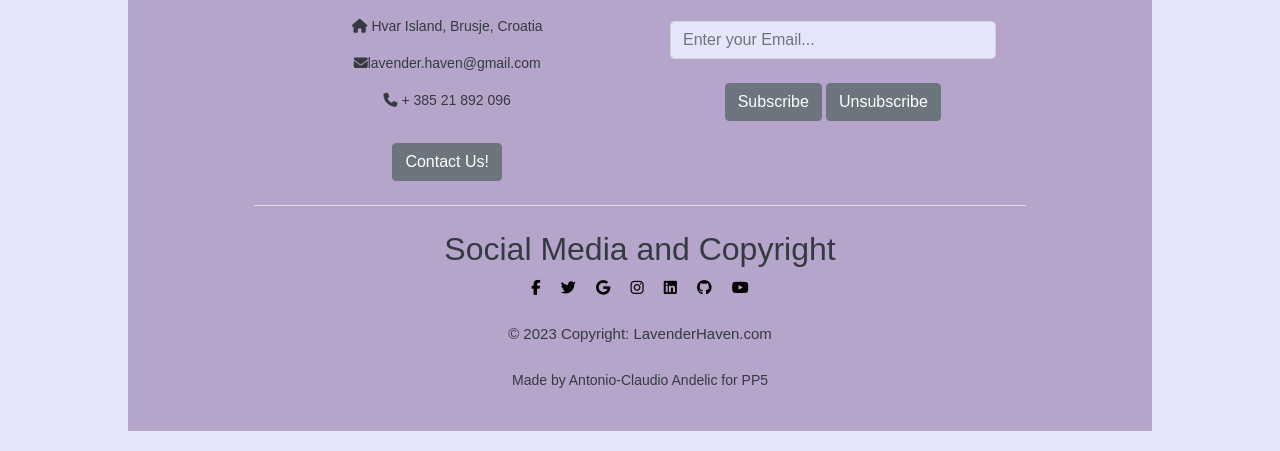
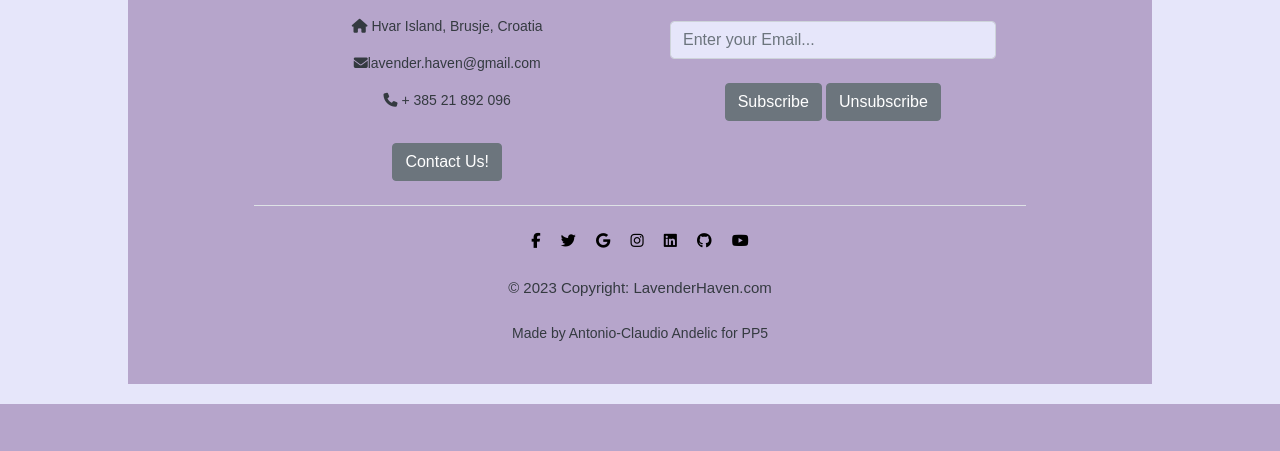
Before and after one commit to Balkaneros91/Lavender-Haven-PP5, a Django app: page /about/ in a window 1280 px wide. Shown: the part 579-1030 px from the top of the page. After the commit the page ends 983 px from the top, so only its background shows below. Run offline with Django 3.2, Linux system fonts and the light colour scheme; data that the repository does not hold is empty; some libraries are stand-ins or nearby versions; some web fonts are replaced.

Commit message:
Change h2 element in footer to not be visible

```diff
--- a/templates/includes/footer.html
+++ b/templates/includes/footer.html
@@ -76,7 +76,7 @@
                     </div>
                 </section>
                 <section class="d-inline justify-content-center p-4 social-media footer-3">
-                    <h2 class="visually-hidden">Social Media and Copyright</h2>
+                    <h2 class="visually-hidden sr-only">Social Media and Copyright</h2>
                     <div class="row">
                         <div class="col-lg-12 text-center">
                             <a href="https://www.facebook.com" target="_blank" rel="noopener"
```
